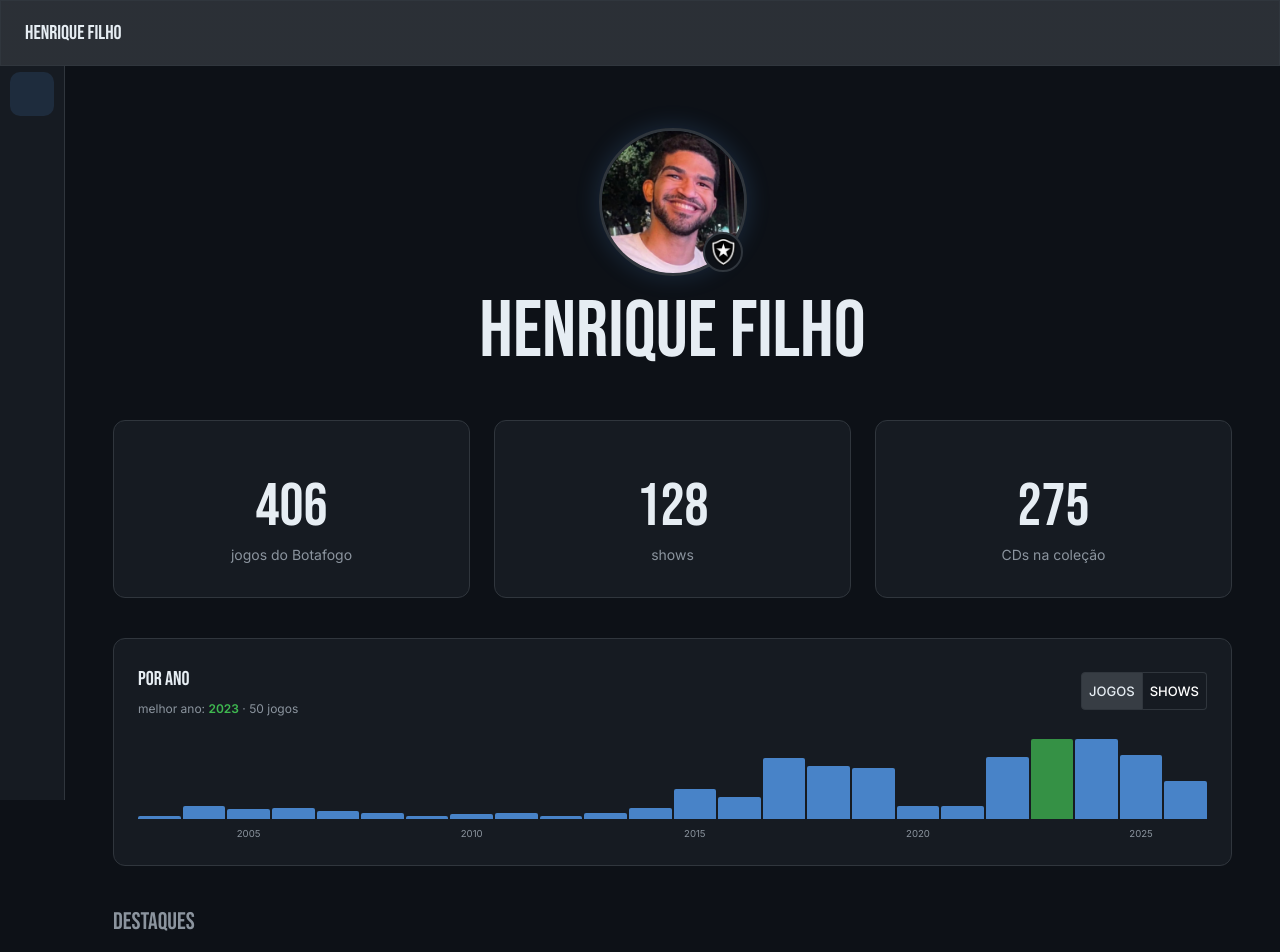
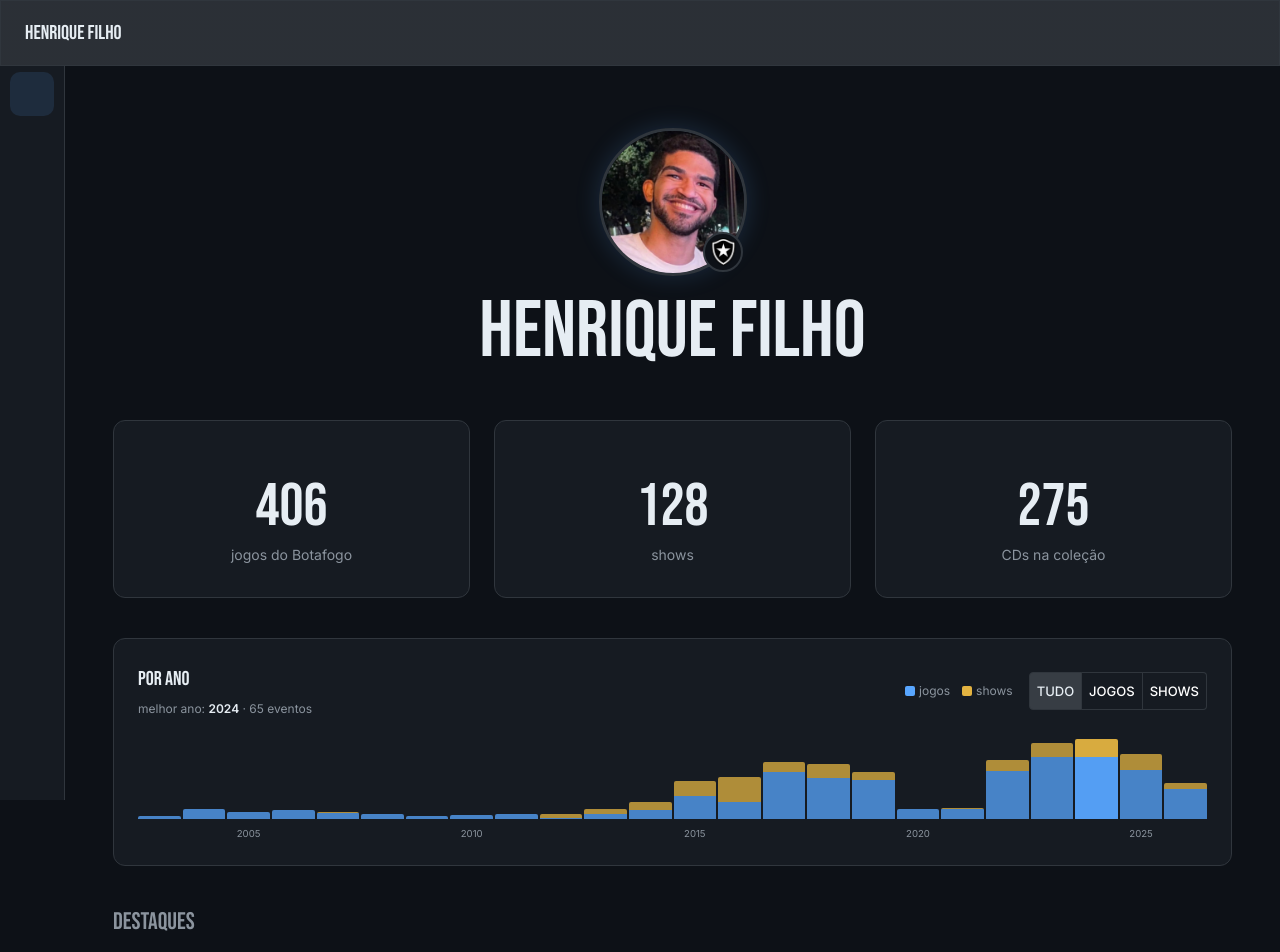
Before and after one commit to henriquebafilho/myLife, a React (Vite) app: page / in a window 1280 px wide. Shown: the top 952 px of the page. Built offline with nearby package versions, Linux system fonts and the light colour scheme; some icons are missing.

Commit message:
Atualizando linha do tempo da home

```diff
--- a/src/pages/Home/index.jsx
+++ b/src/pages/Home/index.jsx
@@ -54,20 +54,96 @@
     ...Object.keys(showsPorAno),
 ])).sort();
 
+const todosPorAno = {};
+allAnos.forEach(ano => {
+    todosPorAno[ano] = (jogosPorAno[ano] || 0) + (showsPorAno[ano] || 0);
+});
+
 const melhorAnoJogos = Object.entries(jogosPorAno).sort((a, b) => b[1] - a[1])[0];
 const melhorAnoShows = Object.entries(showsPorAno).sort((a, b) => b[1] - a[1])[0];
+const melhorAnoTodos = Object.entries(todosPorAno).sort((a, b) => b[1] - a[1])[0];
 
-function GraficoPorAno({ dados, cor, corDestaque, label }) {
+function GraficoPorAno({ dados, cor, corDestaque, label, dadosStack, cor2, label2 }) {
     const [hover, setHover] = useState(null);
-    const max = Math.max(...dados.map(d => d.count), 1);
-    const melhorAno = dados.reduce((best, d) => d.count > best.count ? d : best, { count: 0 }).ano;
+    const totais = dadosStack
+        ? dados.map((d, i) => d.count + (dadosStack[i]?.count || 0))
+        : dados.map(d => d.count);
+    const max = Math.max(...totais, 1);
+    const melhorAno = dadosStack
+        ? allAnos[totais.indexOf(Math.max(...totais))]
+        : dados.reduce((best, d) => d.count > best.count ? d : best, { count: 0 }).ano;
 
     return (
         <Box>
             <Box sx={{ position: 'relative', display: 'flex', alignItems: 'flex-end', gap: '2px', height: 80, mb: 1 }}>
-                {dados.map(({ ano, count }) => {
+                {dados.map(({ ano, count }, idx) => {
                     const isHover = hover === ano;
-                    const isBest = ano === melhorAno && count > 0;
+                    const count2 = dadosStack ? (dadosStack[idx]?.count || 0) : 0;
+                    const total = dadosStack ? count + count2 : count;
+                    const isBest = ano === melhorAno && total > 0;
+
+                    if (dadosStack) {
+                        return (
+                            <Box
+                                key={ano}
+                                onMouseEnter={() => setHover(ano)}
+                                onMouseLeave={() => setHover(null)}
+                                sx={{
+                                    flex: 1,
+                                    height: total > 0 ? `${Math.max((total / max) * 100, 4)}%` : '4%',
+                                    position: 'relative',
+                                    cursor: 'default',
+                                }}
+                            >
+                                <Box sx={{
+                                    width: '100%',
+                                    height: '100%',
+                                    display: 'flex',
+                                    flexDirection: 'column-reverse',
+                                    borderRadius: '2px 2px 0 0',
+                                    overflow: 'hidden',
+                                    opacity: isHover ? 1 : isBest ? 0.95 : 0.75,
+                                    transition: 'opacity 0.1s',
+                                }}>
+                                    {count > 0 && <Box sx={{ flex: count, backgroundColor: cor }} />}
+                                    {count2 > 0 && <Box sx={{ flex: count2, backgroundColor: cor2 }} />}
+                                    {total === 0 && <Box sx={{ flex: 1, backgroundColor: '#21262d' }} />}
+                                </Box>
+                                {isHover && total > 0 && (
+                                    <Box sx={{
+                                        position: 'absolute',
+                                        bottom: '100%',
+                                        left: '50%',
+                                        transform: 'translateX(-50%)',
+                                        mb: 0.5,
+                                        backgroundColor: '#30363d',
+                                        border: '1px solid #484f58',
+                                        borderRadius: '4px',
+                                        px: 0.75,
+                                        py: 0.25,
+                                        whiteSpace: 'nowrap',
+                                        zIndex: 10,
+                                        pointerEvents: 'none',
+                                    }}>
+                                        {count > 0 && (
+                                            <Typography sx={{ fontSize: '0.65rem', fontWeight: 700, color: cor }}>
+                                                {count} {label}
+                                            </Typography>
+                                        )}
+                                        {count2 > 0 && (
+                                            <Typography sx={{ fontSize: '0.65rem', fontWeight: 700, color: cor2 }}>
+                                                {count2} {label2}
+                                            </Typography>
+                                        )}
+                                        <Typography sx={{ fontSize: '0.6rem', color: '#8b949e' }}>
+                                            {ano}
+                                        </Typography>
+                                    </Box>
+                                )}
+                            </Box>
+                        );
+                    }
+
                     return (
                         <Box
                             key={ano}
@@ -176,16 +252,30 @@
 }
 
 export default function Home({ onNavigate }) {
-    const [grafFiltro, setGrafFiltro] = useState('jogos');
+    const [grafFiltro, setGrafFiltro] = useState('tudo');
     const botafogoShield = import.meta.env.BASE_URL + 'escudos/Botafogo.png';
     const foto = import.meta.env.BASE_URL + 'foto.png';
 
-    const dadosGrafico = allAnos.map(ano => ({
-        ano,
-        count: grafFiltro === 'jogos' ? (jogosPorAno[ano] || 0) : (showsPorAno[ano] || 0),
-    }));
+    const dadosJogos = allAnos.map(ano => ({ ano, count: jogosPorAno[ano] || 0 }));
+    const dadosShows = allAnos.map(ano => ({ ano, count: showsPorAno[ano] || 0 }));
 
-    const melhor = grafFiltro === 'jogos' ? melhorAnoJogos : melhorAnoShows;
+    const dadosGrafico = grafFiltro === 'jogos' ? dadosJogos
+        : grafFiltro === 'shows' ? dadosShows
+        : dadosJogos;
+
+    const dadosStack = grafFiltro === 'tudo' ? dadosShows : null;
+
+    const melhor = grafFiltro === 'jogos' ? melhorAnoJogos
+        : grafFiltro === 'shows' ? melhorAnoShows
+        : melhorAnoTodos;
+
+    const melhorLabel = grafFiltro === 'jogos' ? 'jogos'
+        : grafFiltro === 'shows' ? 'shows'
+        : 'eventos';
+
+    const melhorColor = grafFiltro === 'jogos' ? '#3fb950'
+        : grafFiltro === 'shows' ? '#e3b341'
+        : '#e6edf3';
 
     return (
         <Box sx={{ mt: '80px', px: { xs: 2, md: 6 }, pb: 6 }}>
@@ -226,26 +316,44 @@
                         <Typography variant="h6">Por ano</Typography>
                         {melhor && (
                             <Typography variant="caption" color="text.secondary">
-                                melhor ano: <Box component="span" sx={{ color: grafFiltro === 'jogos' ? '#3fb950' : '#e3b341', fontWeight: 700 }}>{melhor[0]}</Box>
-                                {' '}· {melhor[1]} {grafFiltro === 'jogos' ? 'jogos' : 'shows'}
+                                melhor ano: <Box component="span" sx={{ color: melhorColor, fontWeight: 700 }}>{melhor[0]}</Box>
+                                {' '}· {melhor[1]} {melhorLabel}
                             </Typography>
                         )}
                     </Box>
+                    <Box sx={{ display: 'flex', alignItems: 'center', gap: 2 }}>
+                        {grafFiltro === 'tudo' && (
+                            <Box sx={{ display: 'flex', alignItems: 'center', gap: 1.5 }}>
+                                <Box sx={{ display: 'flex', alignItems: 'center', gap: 0.5 }}>
+                                    <Box sx={{ width: 10, height: 10, borderRadius: '2px', backgroundColor: '#58a6ff' }} />
+                                    <Typography variant="caption" color="text.secondary">jogos</Typography>
+                                </Box>
+                                <Box sx={{ display: 'flex', alignItems: 'center', gap: 0.5 }}>
+                                    <Box sx={{ width: 10, height: 10, borderRadius: '2px', backgroundColor: '#e3b341' }} />
+                                    <Typography variant="caption" color="text.secondary">shows</Typography>
+                                </Box>
+                            </Box>
+                        )}
                         <ToggleButtonGroup
                             value={grafFiltro}
                             exclusive
                             onChange={(_, v) => { if (v) setGrafFiltro(v); }}
                             size="small"
                         >
+                            <ToggleButton value="tudo">Tudo</ToggleButton>
                             <ToggleButton value="jogos">Jogos</ToggleButton>
                             <ToggleButton value="shows">Shows</ToggleButton>
                         </ToggleButtonGroup>
                     </Box>
+                </Box>
                 <GraficoPorAno
                     dados={dadosGrafico}
-                    cor={grafFiltro === 'jogos' ? '#58a6ff' : '#e3b341'}
-                    corDestaque={grafFiltro === 'jogos' ? '#3fb950' : '#f0a500'}
-                    label={grafFiltro === 'jogos' ? 'jogos' : 'shows'}
+                    dadosStack={dadosStack}
+                    cor='#58a6ff'
+                    corDestaque='#3fb950'
+                    cor2='#e3b341'
+                    label='jogos'
+                    label2='shows'
                 />
             </Box>
 
```
Lines whose indentation alone changed are shown as unchanged.
